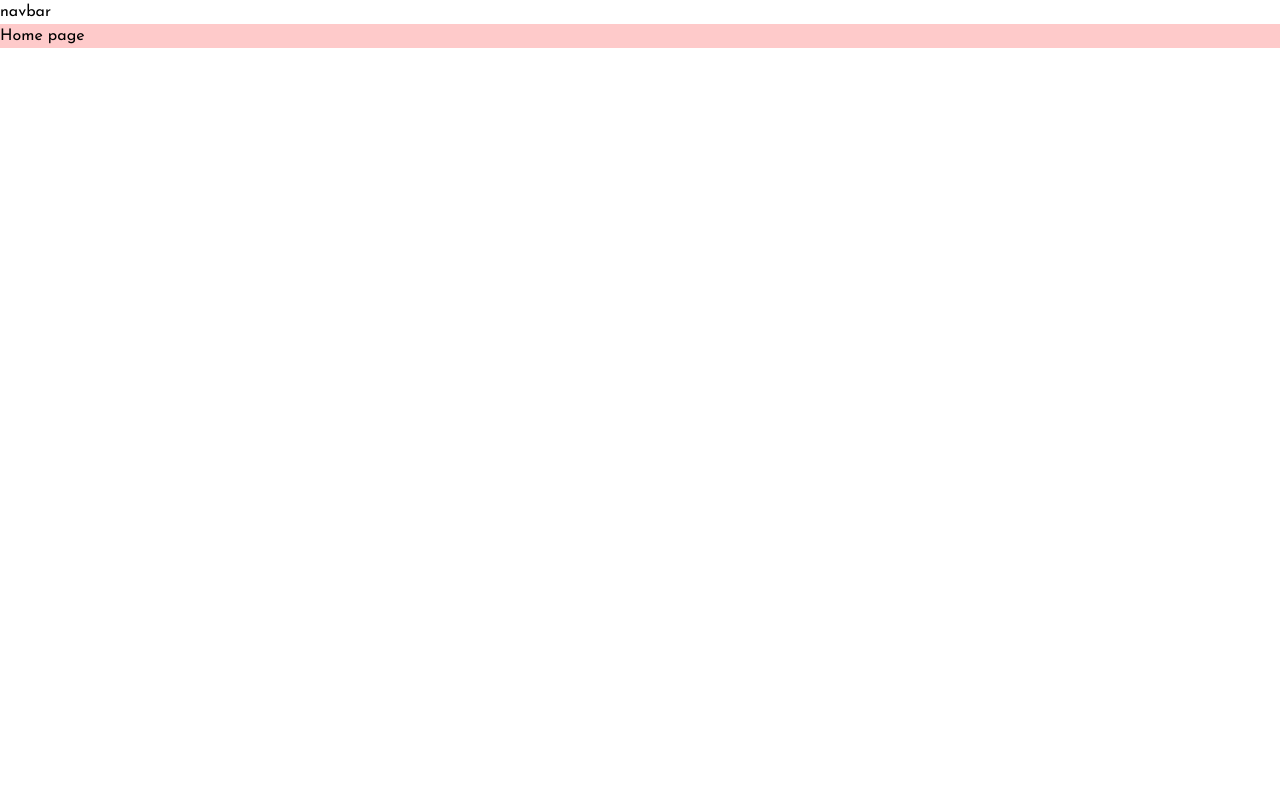
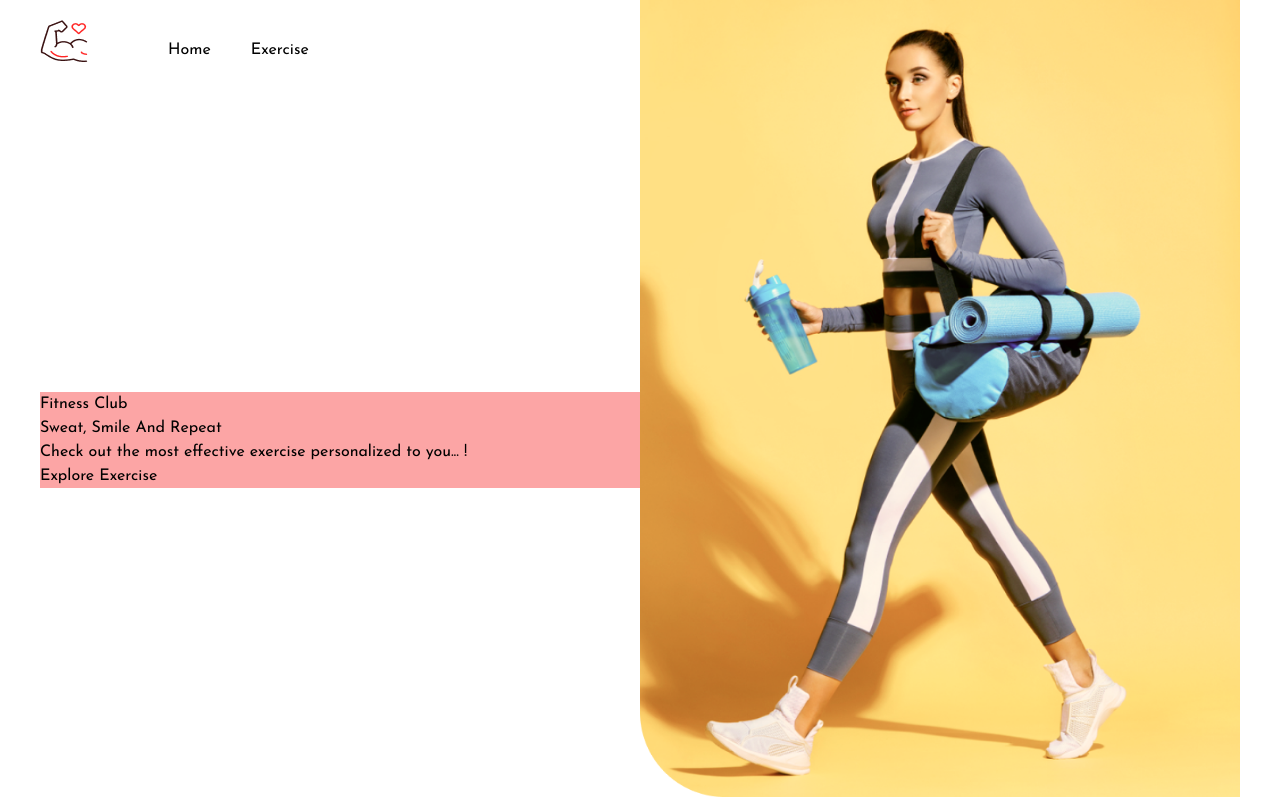
Before and after one commit to Piyashhasan/Fitness-Exercises, a Next.js app: page / in a window 1280 px wide. Built offline with nearby package versions, Linux system fonts and the light colour scheme.

Commit message:
feat: Home page - In progress

```diff
--- a/package.json
+++ b/package.json
@@ -11,6 +11,7 @@
   "dependencies": {
     "@reduxjs/toolkit": "^2.2.7",
     "next": "14.2.5",
+    "primeicons": "^7.0.0",
     "primereact": "^10.8.2",
     "react": "^18",
     "react-dom": "^18",
--- a/src/app/exercise/page.tsx
+++ b/src/app/exercise/page.tsx
@@ -1,15 +1,7 @@
-import React from "react";
-
 export default function Exercise() {
   return (
     <div>
-      <h1 className="bg-yellow-300">Exercise page</h1>
-      <p className="">
-        Lorem ipsum dolor sit amet consectetur adipisicing elit. Delectus,
-        saepe.
-      </p>
-      <p className="bg-purple-300">check</p>
-      <p className="">hello</p>
+      <h1 className="bg-yellow-300 ">Exercise page</h1>
     </div>
   );
 }
--- a/src/app/layout.tsx
+++ b/src/app/layout.tsx
@@ -1,9 +1,11 @@
 import type { Metadata } from "next";
 import { Josefin_Sans } from "next/font/google";
-import "primereact/resources/primereact.min.css";
+import "primereact/resources/themes/lara-light-indigo/theme.css"; //theme
+import "primereact/resources/primereact.min.css"; //core css
+import "primeicons/primeicons.css";
 import "./globals.scss";
 import StoreProvider from "./StoreProvider";
-import Nav from "@/shared/Nav/Nav";
+import NavBar from "@/shared/NavBar/NavBar";
 
 const josefin = Josefin_Sans({ subsets: ["latin"] });
 
@@ -21,7 +23,7 @@ export default function RootLayout({
     <html lang="en">
       <body suppressHydrationWarning={true} className={josefin.className}>
         <StoreProvider>
-          <Nav />
+          <NavBar />
           {children}
         </StoreProvider>
       </body>
--- a/src/app/page.tsx
+++ b/src/app/page.tsx
@@ -1,7 +1,37 @@
+import bannerImage from "@/../public/assets/images/banner.png";
+import Image from "next/image";
+
 export default function Home() {
   return (
     <main>
-      <h1 className="bg-red-200">Home page</h1>
+      <div className="wrapper">
+        <div className="flex items-center justify-between">
+          {/* --- left side start --- */}
+          <div className="w-full bg-red-300">
+            <h5>Fitness Club</h5>
+            <h1>Sweat, Smile And Repeat</h1>
+            <p>
+              Check out the most effective exercise personalized to you... !
+            </p>
+
+            <button className="">Explore Exercise</button>
+          </div>
+          {/* --- left side end --- */}
+
+          {/* --- right side start --- */}
+          <div className="w-full mt-[-82px]">
+            <div className="object-contain object-top">
+              <Image
+                className="w-full"
+                src={bannerImage}
+                alt="Banner Image"
+                placeholder="blur"
+              />
+            </div>
+          </div>
+          {/* --- right side end --- */}
+        </div>
+      </div>
     </main>
   );
 }
--- a/src/shared/Nav/Nav.tsx
+++ /dev/null
@@ -1,9 +0,0 @@
-import React from "react";
-
-export default function Nav() {
-  return (
-    <nav>
-      <h1>navbar</h1>
-    </nav>
-  );
-}
--- /dev/null
+++ b/src/shared/NavBar/NavBar.tsx
@@ -0,0 +1,32 @@
+import navLogo from "@/../public/assets/images/Logo.png";
+import Image from "next/image";
+import Link from "next/link";
+
+export default function NavBar() {
+  return (
+    <nav className="">
+      <div className="wrapper">
+        <div className="flex items-end gap-20 py-5">
+          {/* --- left side start --- */}
+          <div>
+            <Image src={navLogo} alt="logo" />
+          </div>
+          {/* --- left side end --- */}
+
+          {/* --- right side start --- */}
+          <div>
+            <ul className="flex items-center gap-10">
+              <li>
+                <Link href="/">Home</Link>
+              </li>
+              <li>
+                <Link href="/exercise">Exercise</Link>
+              </li>
+            </ul>
+          </div>
+          {/* --- right side end --- */}
+        </div>
+      </div>
+    </nav>
+  );
+}
--- a/tailwind.config.ts
+++ b/tailwind.config.ts
@@ -2,18 +2,14 @@ import type { Config } from "tailwindcss";
 
 const config: Config = {
   content: [
-    "./src/pages/**/*.{js,ts,jsx,tsx,mdx}",
-    "./src/components/**/*.{js,ts,jsx,tsx,mdx}",
-    "./src/app/**/*.{js,ts,jsx,tsx,mdx}",
+    // "./src/pages/**/*.{js,ts,jsx,tsx,mdx}",
+    // "./src/components/**/*.{js,ts,jsx,tsx,mdx}",
+    // "./src/app/**/*.{js,ts,jsx,tsx,mdx}",
+    // "./src/shared/**/*.{js,ts,jsx,tsx,mdx}",
+    "./src/**/*.{js,ts,jsx,tsx,mdx}",
   ],
   theme: {
-    extend: {
-      backgroundImage: {
-        "gradient-radial": "radial-gradient(var(--tw-gradient-stops))",
-        "gradient-conic":
-          "conic-gradient(from 180deg at 50% 50%, var(--tw-gradient-stops))",
-      },
-    },
+    extend: {},
   },
   plugins: [],
 };
```
Also changed, not shown: 1 other file (tests, documents, lock files or other folders).
